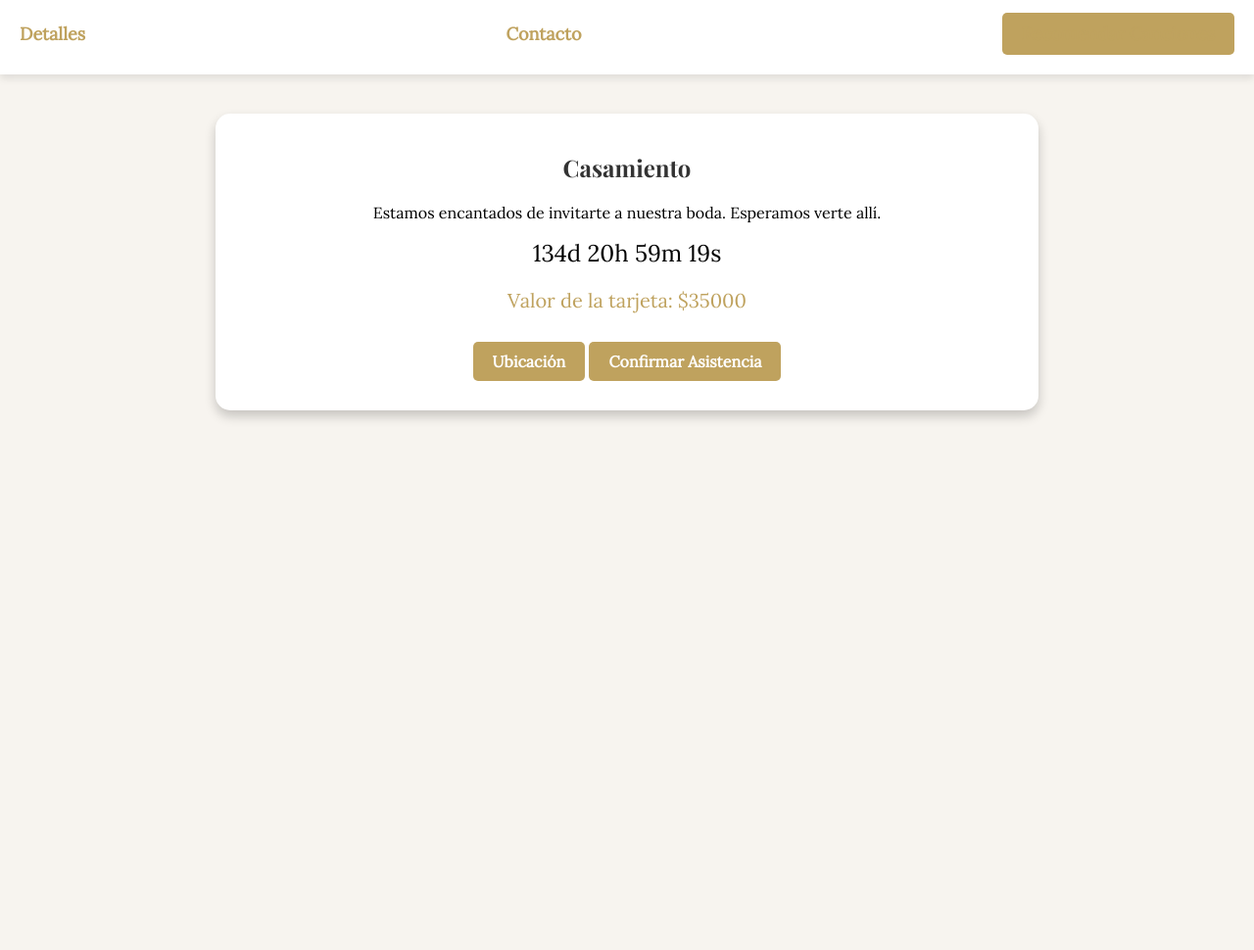
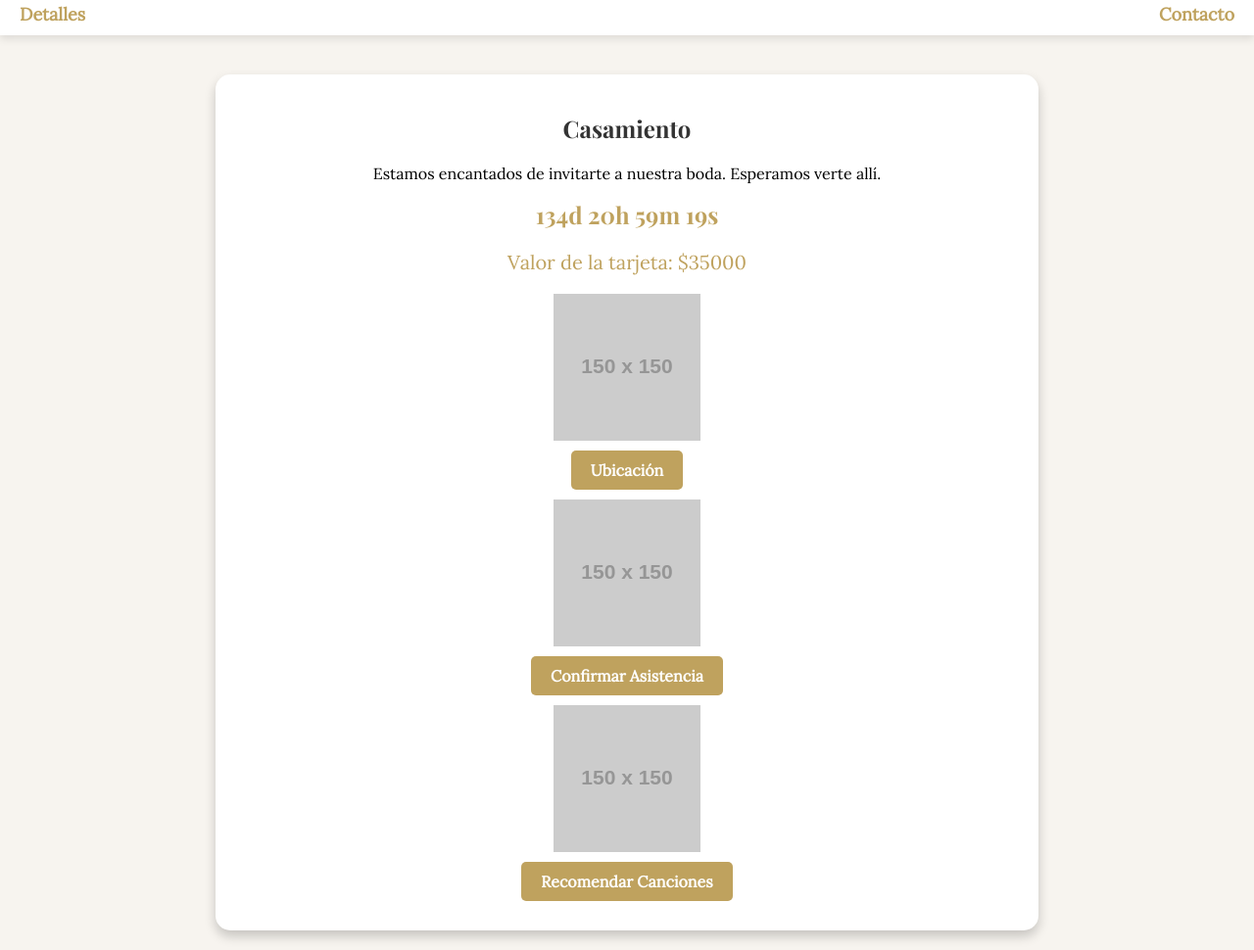
Before and after one commit to Tjj2008/invitacion, a plain HTML site: page index.html in a window 1280 px wide. Shown: the part 232-1202 px from the top of the page at 98% size. Before the commit the page ends 800 px from the top, so only its background shows below. Drawn offline with nearby package versions, Linux system fonts and the light colour scheme; placeholder pictures from the web are drawn by us.

Commit message:
sigue andando

```diff
--- a/index.html
+++ b/index.html
@@ -62,6 +62,12 @@
             font-family: 'Playfair Display', serif;
             color: #333;
         }
+        .button-container {
+            display: flex;
+            flex-direction: column;
+            align-items: center;
+            margin-top: 20px;
+        }
         .button {
             background-color: #bfa25e;
             color: white;
@@ -81,6 +87,8 @@
         #countdown {
             font-size: 24px;
             margin-bottom: 20px;
+            font-family: 'Playfair Display', serif;
+            color: #bfa25e;
         }
         .value {
             font-size: 20px;
@@ -133,7 +141,6 @@
     <div class="navbar">
         <a onclick="openModal('detailsModal')">Detalles</a>
         <a onclick="openModal('contactModal')">Contacto</a>
-        <a href="https://forms.gle/tu-formulario" target="_blank" class="button">Recomendar Canciones</a>
     </div>
     <div class="container">
         <div class="card">
@@ -141,8 +148,14 @@
             <p>Estamos encantados de invitarte a nuestra boda. Esperamos verte allí.</p>
             <div id="countdown"></div>
             <p class="value">Valor de la tarjeta: $35000</p>
+        </div>
+        <div class="button-container">
+            <img src="https://via.placeholder.com/150" alt="Imagen de ubicación">
             <a href="https://maps.app.goo.gl/DpokS57EyHyiriA28" target="_blank" class="button">Ubicación</a>
+            <img src="https://via.placeholder.com/150" alt="Imagen de confirmación">
             <a href="https://wa.me/1234567890?text=Confirmo+mi+asistencia+al+casamiento" target="_blank" class="button">Confirmar Asistencia</a>
+            <img src="https://via.placeholder.com/150" alt="Imagen de canciones">
+            <a href="https://forms.gle/tu-formulario" target="_blank" class="button">Recomendar Canciones</a>
         </div>
     </div>
 
```
